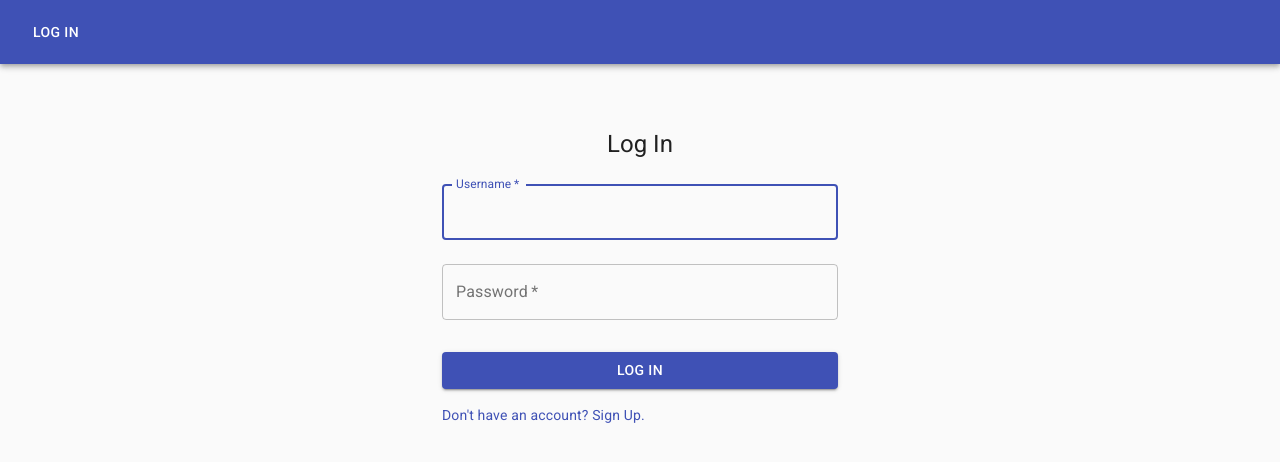
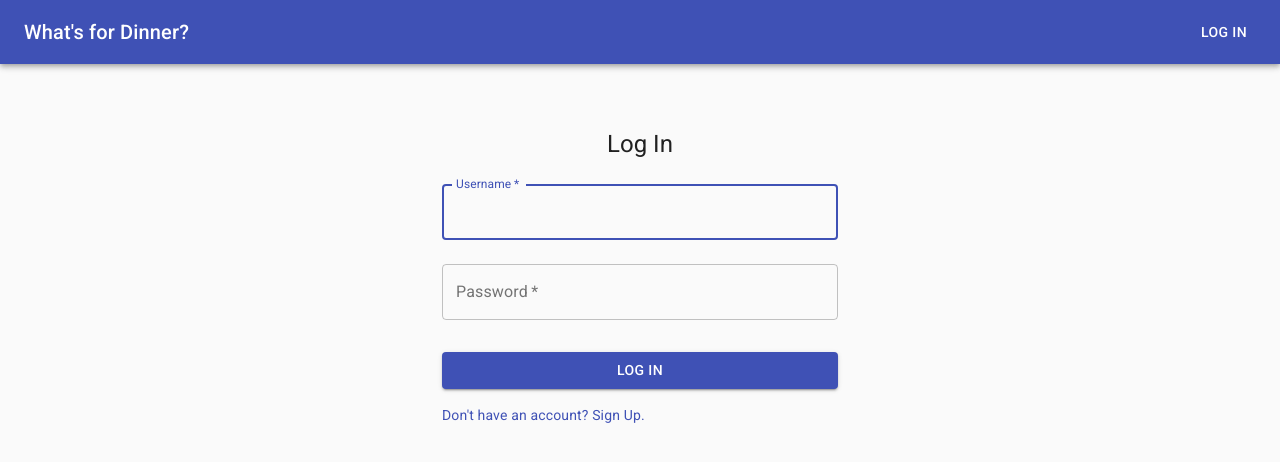
Before and after one commit to j-a-tran/whats-for-dinner, a React (Create React App) app in the folder dinner_project/frontend/: page /login in a window 1280 px wide. Shown: the top 462 px of the page. Built offline with nearby package versions, Linux system fonts and the light colour scheme.

Commit message:
update navbar and homepage styling

```diff
--- a/dinner_project/frontend/src/components/Nav.js
+++ b/dinner_project/frontend/src/components/Nav.js
@@ -2,10 +2,25 @@ import React from 'react';
 import AppBar from '@material-ui/core/AppBar';
 import Toolbar from '@material-ui/core/Toolbar';
 import Button from '@material-ui/core/Button';
-import { NavLink, useHistory } from 'react-router-dom';
+import Typography from '@material-ui/core/Typography';
+import { makeStyles } from '@material-ui/core/styles';
+import { Link, NavLink, useHistory } from 'react-router-dom';
 import { AuthContext }from '../_auth/Auth';
 
+const useStyles = makeStyles((theme) => ({
+    title: {
+        flexGrow: 1,
+        textDecoration: 'none'
+    },
+    greeting: {
+        fontStyle: 'italic',
+        marginRight: theme.spacing(6)
+    }
+}))
+
 export default function Nav() {
+
+    const classes = useStyles();
 
     const { isAuthenticated, logout, getUsername }= React.useContext(AuthContext);
 
@@ -26,13 +41,13 @@ export default function Nav() {
     return (
         <AppBar position='static'>
             <Toolbar>
+                <Typography component={Link} to='/' color='inherit' variant='h6' className={classes.title}>
+                    What's for Dinner?
+                </Typography>
                 {isAuthenticated ? (
                     <React.Fragment>
-                        <Button component={NavLink} to='/' color='inherit'>
-                            Home
-                        </Button>
+                        <Typography color='inherit' className={classes.greeting}>Hello, {currentUser}!</Typography>
                         <Button onClick={handleLogout} color='inherit'>Log Out</Button>
-                        <Button color='inherit'>Hello, {currentUser}!</Button>
                     </React.Fragment>
 
                 ) : <Button component={NavLink} to='/login' color='inherit'>Log In</Button>}
--- a/dinner_project/frontend/src/components/Page.js
+++ b/dinner_project/frontend/src/components/Page.js
@@ -150,12 +150,12 @@ export default function Page () {
 
                         <Grid container spacing={3}>
 
-                            <Grid item xs={12} md={12} lg ={12}>
+                            <Grid item xs={12} md={6} lg ={6}>
                                 <IngredientsSearch ingredients={ingredients} resetState={resetState} getSearchParams={getSearchParams}/>
                             </Grid>
 
 
-                            <Grid item xs={12} md={12} lg ={12}>
+                            <Grid item xs={12} md={6} lg ={6}>
                                 <ExcludeSearch ingredients={ingredients} resetState={resetState} getExcludeParams={getExcludeParams}/>
                             </Grid>
 
```
